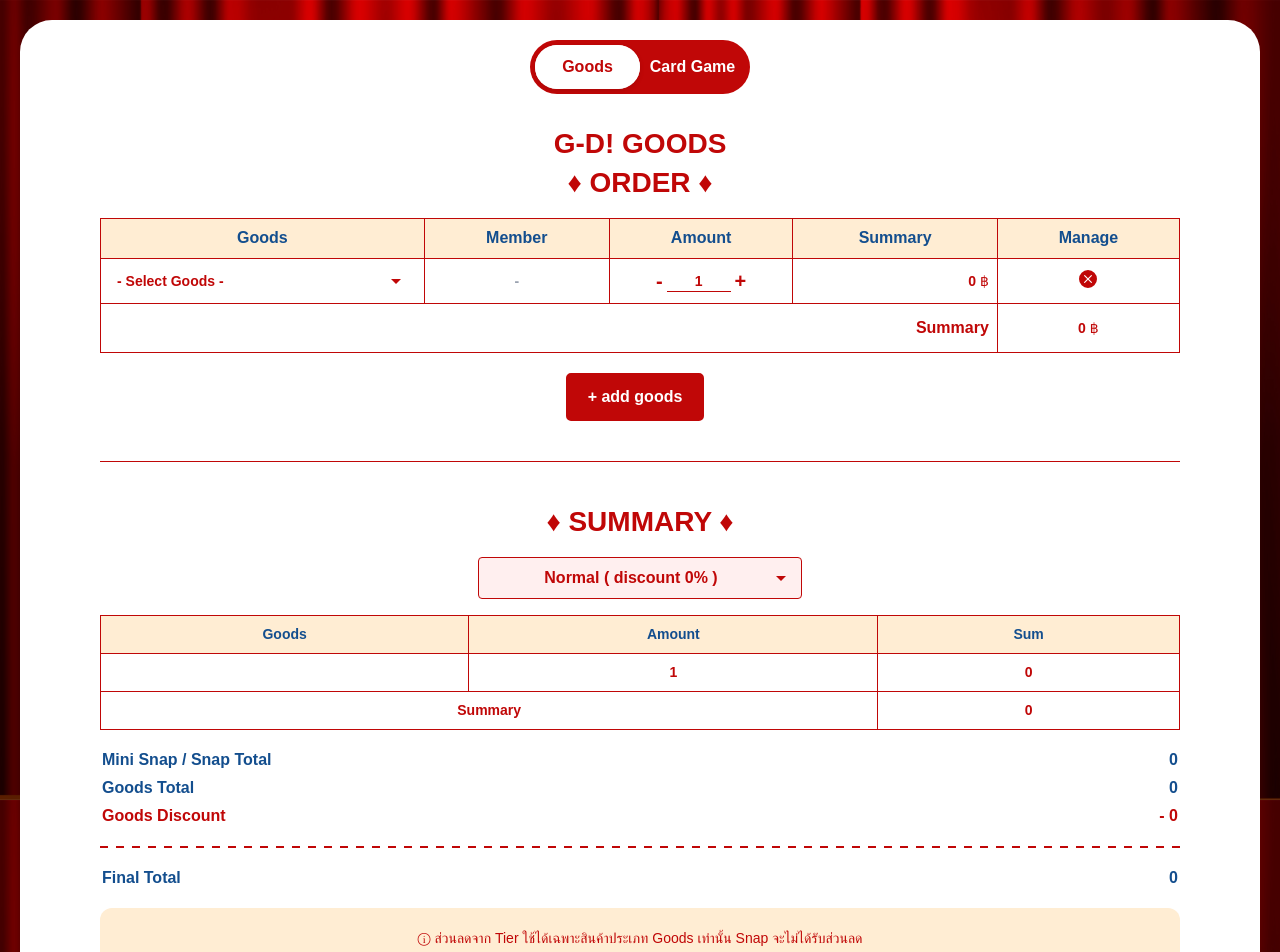
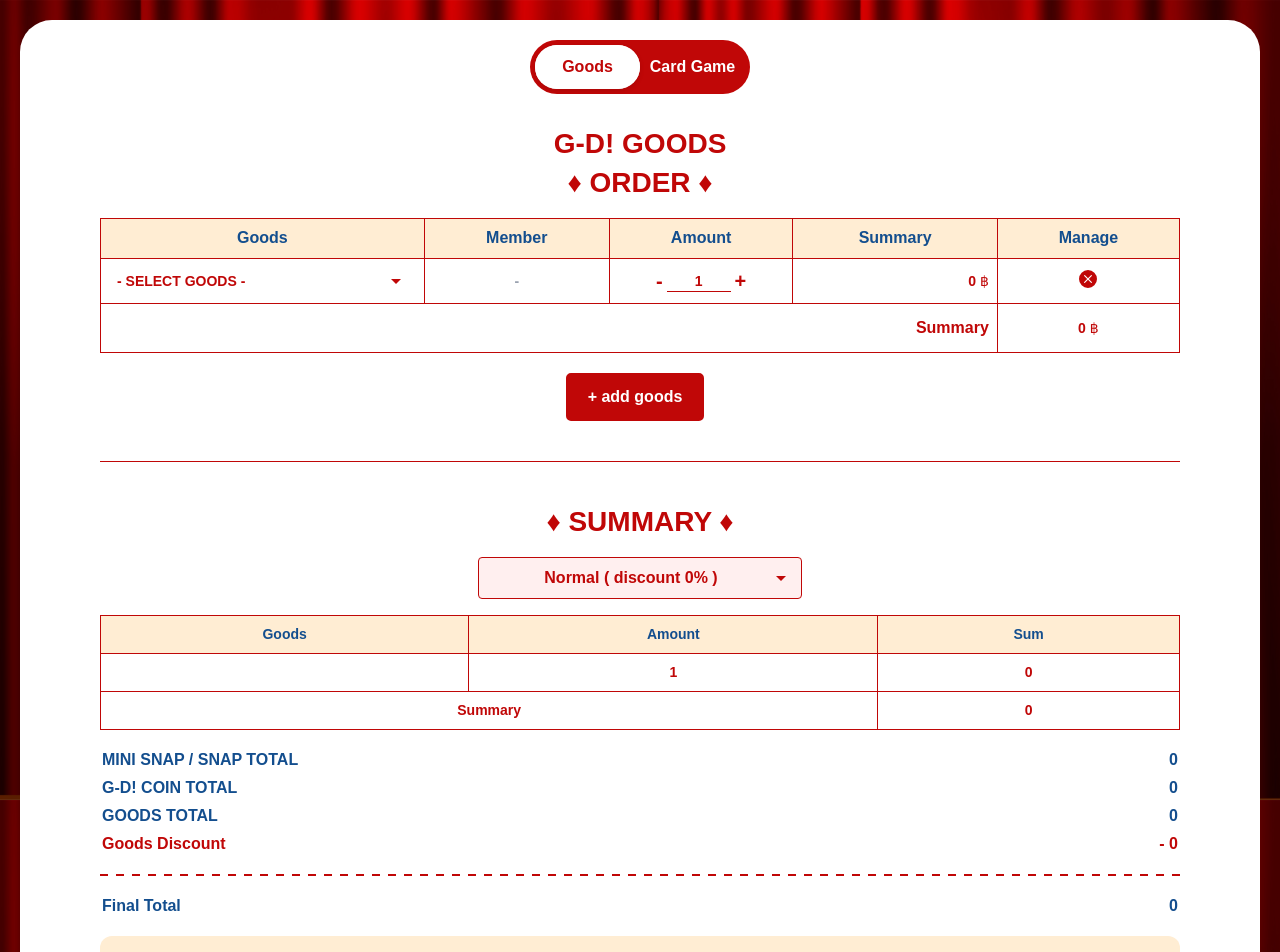
Before and after one commit to mypakamnd/hatobito-project, a Vue app in the folder hatobito-fan-website/: page / in a window 1280 px wide. Shown: the top 952 px of the page. Built offline with nearby package versions, Linux system fonts and the light colour scheme; a web font is replaced by a local one.

Commit message:
fix: g-d coin order discount and total

```diff
--- a/hatobito-fan-website/src/components/OrderForm.vue
+++ b/hatobito-fan-website/src/components/OrderForm.vue
@@ -20,7 +20,7 @@
             <!-- goods -->
             <td class="px-2 py-2 block md:table-cell" :data-label="'goods'">
               <select v-model="item.product" @change="onProductChange(item, $event)" class="w-full rounded px-2 py-1">
-                <option disabled value="">- Select Goods -</option>
+                <option disabled value="">- SELECT GOODS -</option>
                 <option v-for="product in products" :key="product.name" :value="product.name">
                   {{ product.name }}
                 </option>
@@ -31,7 +31,7 @@
             <td class="desktop-only px-2 py-2" data-label="Member">
               <template v-if="requiresMemberCount(item.product) > 0">
                 <select v-model="item.member1" @change="(e) => e.target.blur()" class="w-full rounded px-2 py-1 text-center">
-                  <option disabled value="">- Member -</option>
+                  <option disabled value="">- MEMBER -</option>
                   <option v-for="member in getMemberList(item.product)" :key="member.id" :value="member.name">
                     {{ member.name }}
                   </option>
@@ -132,7 +132,7 @@ import { ref, watch, onMounted, computed, nextTick } from "vue";
 import SummarySection from "./SummarySection.vue";
 
 // If version mismatch, clear localStorage
-const APP_VERSION = "1.0.4";
+const APP_VERSION = "1.0.5";
 
 const grandTotal = computed(() => {
   return orders.value.reduce((sum, item) => sum + getTotalPrice(item), 0);
@@ -173,17 +173,17 @@ const products = [
   { name: "G-D! MEMBER POSTER", price: 350, memberCount: 1, memberType: "members", goodsType: "goods" },
   { name: "G-D! GROUP POSTER", price: 500, memberCount: 0, memberType: "members", goodsType: "goods" },
   { name: "G-D! T-SHIRT", price: 590, memberCount: 0, memberType: "members", goodsType: "goods" },
-  { name: "G-D! COIN", price: 50, memberCount: 0, memberType: "members", goodsType: "goods" },
-  { name: "Mini Snap", price: 300, memberCount: 1, memberType: "members", goodsType: "snap" },
-  { name: "Snap", price: 400, memberCount: 1, memberType: "members", goodsType: "snap" },
+  { name: "G-D! COIN", price: 50, memberCount: 0, memberType: "members", goodsType: "gdcoin" },
+  { name: "MINI SNAP", price: 300, memberCount: 1, memberType: "members", goodsType: "snap" },
+  { name: "SNAP", price: 400, memberCount: 1, memberType: "members", goodsType: "snap" },
 ];
 
 const members = [
-  { id: 1, name: "Airi" },
-  { id: 2, name: "Beam" },
-  { id: 5, name: "Punnhyaz" },
-  { id: 6, name: "Smild" },
-  { id: 7, name: "Summer" },
+  { id: 1, name: "AIRI" },
+  { id: 2, name: "BEAM" },
+  { id: 5, name: "PUNNHYAZ" },
+  { id: 6, name: "SMILD" },
+  { id: 7, name: "SUMMER" },
 ];
 
 const watashi = [
--- a/hatobito-fan-website/src/components/SummarySection.vue
+++ b/hatobito-fan-website/src/components/SummarySection.vue
@@ -18,7 +18,7 @@
       </thead>
 
       <tbody>
-        <tr v-for="(item, index) in orders" :key="index">
+        <tr v-for="(item, index) in sortedOrders" :key="index">
           <td class="td-goods">
             {{ item.product }}
             <template v-if="item.memberCount > 0">
@@ -41,11 +41,15 @@
     <table class="summary-table">
       <tbody class="summary-tbody">
         <tr class="summary-tr">
-          <td class="calculate-td-left">Mini Snap / Snap Total</td>
+          <td class="calculate-td-left">MINI SNAP / SNAP TOTAL</td>
           <td class="calculate-td-right">{{ formatPrice(snapTotal) }}</td>
         </tr>
         <tr class="summary-tr">
-          <td class="calculate-td-left">Goods Total</td>
+          <td class="calculate-td-left">G-D! COIN TOTAL</td>
+          <td class="calculate-td-right">{{ formatPrice(gdCoinTotal) }}</td>
+        </tr>
+        <tr class="summary-tr">
+          <td class="calculate-td-left">GOODS TOTAL</td>
           <td class="calculate-td-right">{{ formatPrice(goodsTotal) }}</td>
         </tr>
         <tr class="summary-tr">
@@ -67,7 +71,7 @@
     </table>
 
     <div class="tooltip rounded-xl text-center py-5 px-5 mt-4">
-      <p class="tooltip-p">ⓘ ส่วนลดจาก Tier ใช้ได้เฉพาะสินค้าประเภท Goods เท่านั้น Snap จะไม่ได้รับส่วนลด</p>
+      <p class="tooltip-p">ⓘ แจ้งพนักงานหากต้องการรับส่วนลด ส่วนลดจาก Tier ใช้ได้เฉพาะสินค้าประเภท Goods เท่านั้น SNAP และ G-D! Coin จะไม่ได้รับส่วนลด</p>
     </div>
 
     <div class="group-button">
@@ -148,13 +152,22 @@ const snapTotal = computed(() =>
   }, 0)
 );
 
+const gdCoinTotal = computed(() =>
+  props.orders.reduce((sum, item) => {
+    if (item.goodsType === "gdcoin") {
+      return sum + item.price * item.quantity;
+    }
+    return sum;
+  }, 0)
+);
+
 const goodsDiscount = computed(() => {
   const percent = selectedTierObj.value?.discount || 0;
   return goodsTotal.value * (percent / 100);
 });
 
 const finalTotal = computed(() => {
-  return goodsTotal.value - goodsDiscount.value + snapTotal.value;
+  return goodsTotal.value - goodsDiscount.value + snapTotal.value + gdCoinTotal.value;
 });
 
 function openWithTier() {
@@ -166,6 +179,24 @@ function openWithoutTier() {
   modalTotal.value = total.value;
   showModalLuckyDraw.value = true;
 }
+
+const sortedOrders = computed(() => {
+  const getOrderRank = (item) => {
+    if (item.goodsType === "goods") return 1;
+    if (item.goodsType === "gdcoin") return 2;
+
+    if (item.goodsType === "snap") {
+      if (item.product === "SNAP") return 3;
+      if (item.product === "MINI SNAP") return 4;
+    }
+
+    return 99;
+  };
+
+  return [...props.orders].sort((a, b) => {
+    return getOrderRank(a) - getOrderRank(b);
+  });
+});
 
 const formatPrice = (value) => {
   if (!value && value !== 0) return "0";
```
